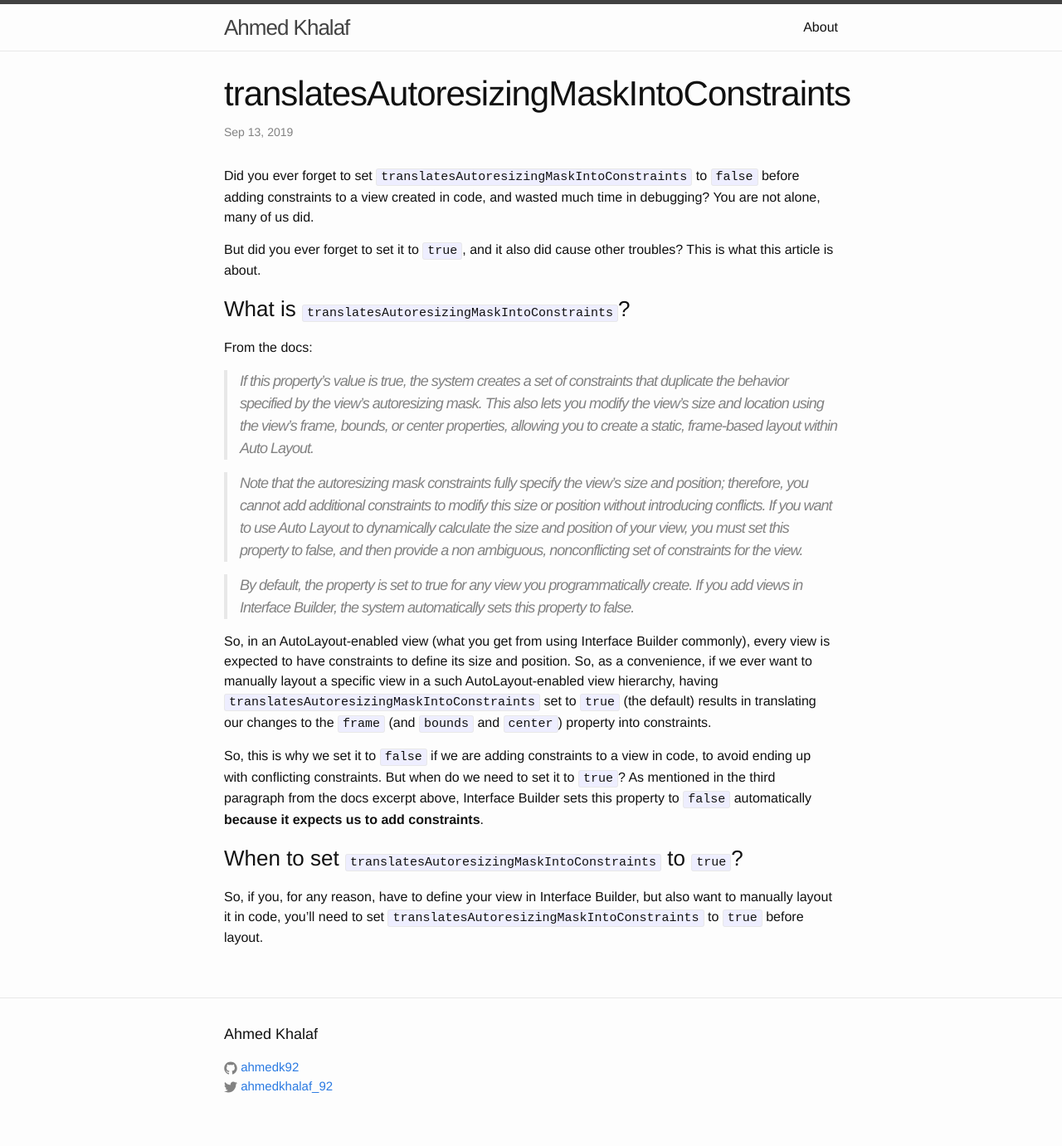
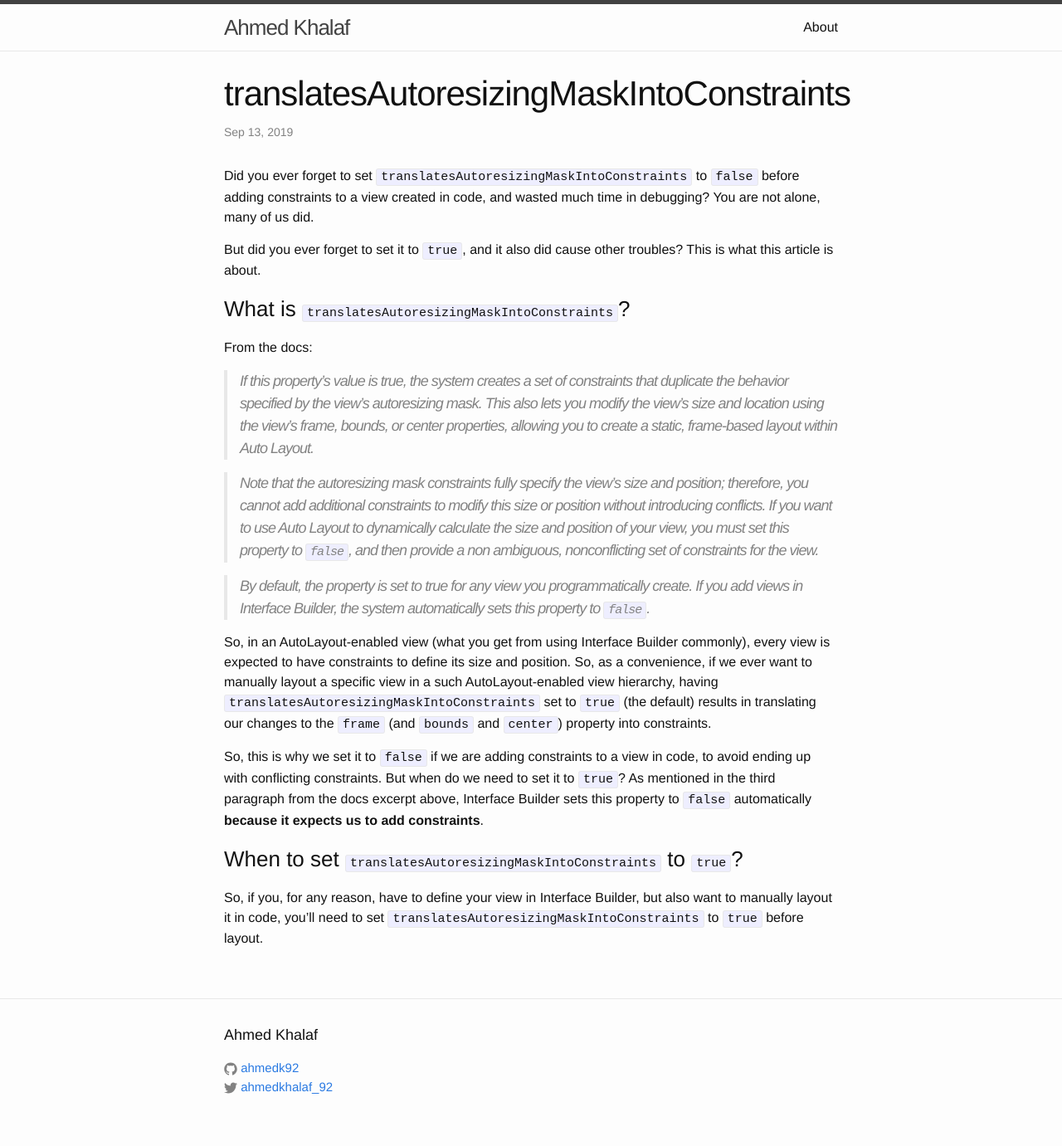
Before and after one commit to ahmedk92/ahmedk92.github.io, a Jekyll site: the page built from _posts/2019-09-13-translatesAutoresizingMaskIntoConstraints.md, in a window 1280 px wide. Shown: the whole page at 83% size. Built offline with Jekyll 4.4.1, drawn with Linux system fonts in a browser that asks for light colours.

Commit message:
translatesAutoresizingMaskIntoConstraints styling

```diff
--- a/_posts/2019-09-13-translatesAutoresizingMaskIntoConstraints.md
+++ b/_posts/2019-09-13-translatesAutoresizingMaskIntoConstraints.md
@@ -15,9 +15,9 @@ From the docs:
 
 > If this property’s value is true, the system creates a set of constraints that duplicate the behavior specified by the view’s autoresizing mask. This also lets you modify the view’s size and location using the view’s frame, bounds, or center properties, allowing you to create a static, frame-based layout within Auto Layout.
 
->Note that the autoresizing mask constraints fully specify the view’s size and position; therefore, you cannot add additional constraints to modify this size or position without introducing conflicts. If you want to use Auto Layout to dynamically calculate the size and position of your view, you must set this property to false, and then provide a non ambiguous, nonconflicting set of constraints for the view.
+>Note that the autoresizing mask constraints fully specify the view’s size and position; therefore, you cannot add additional constraints to modify this size or position without introducing conflicts. If you want to use Auto Layout to dynamically calculate the size and position of your view, you must set this property to `false`, and then provide a non ambiguous, nonconflicting set of constraints for the view.
 
->By default, the property is set to true for any view you programmatically create. If you add views in Interface Builder, the system automatically sets this property to false.
+>By default, the property is set to true for any view you programmatically create. If you add views in Interface Builder, the system automatically sets this property to `false`.
 
 So, in an AutoLayout-enabled view (what you get from using Interface Builder commonly), every view is expected to have constraints to define its size and position. So, as a convenience, if we ever want to manually layout a specific view in a such AutoLayout-enabled view hierarchy, having `translatesAutoresizingMaskIntoConstraints` set to `true` (the default) results in translating our changes to the `frame` (and `bounds` and `center`) property into constraints.
 
```
